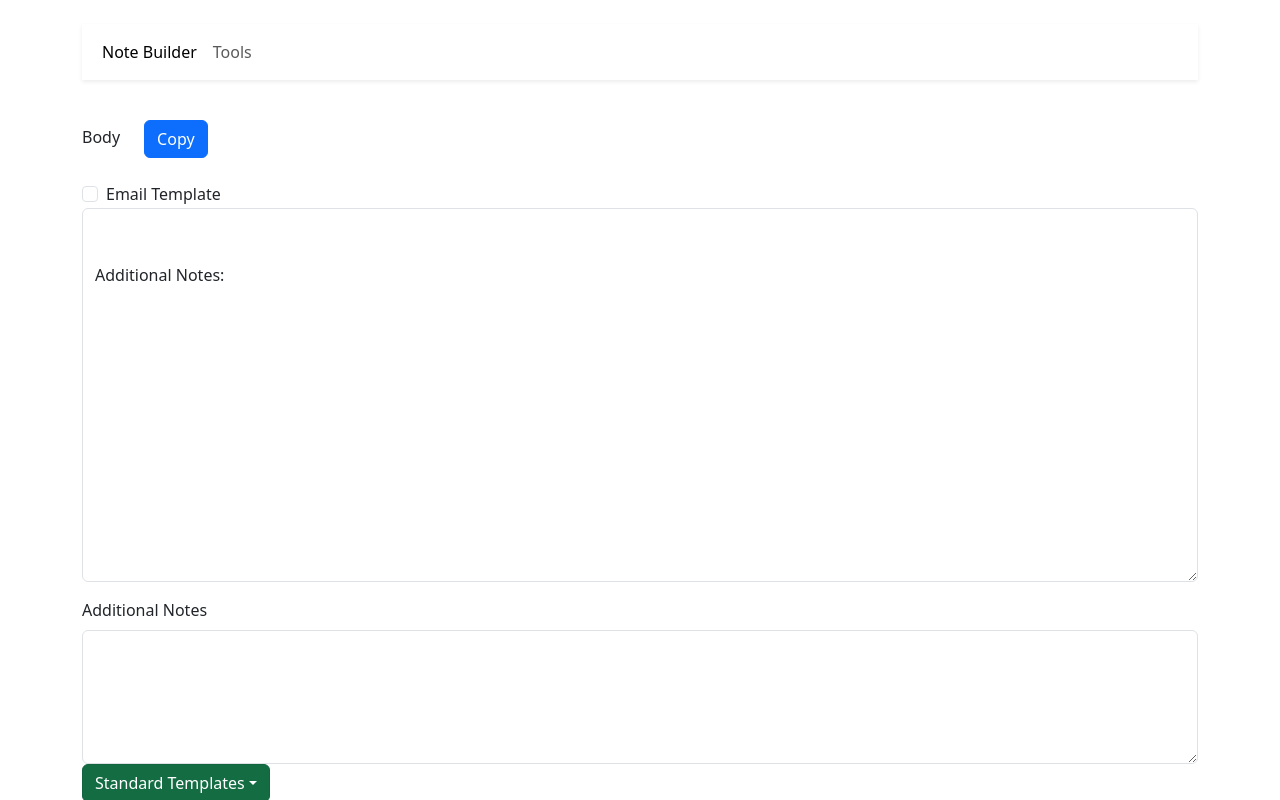
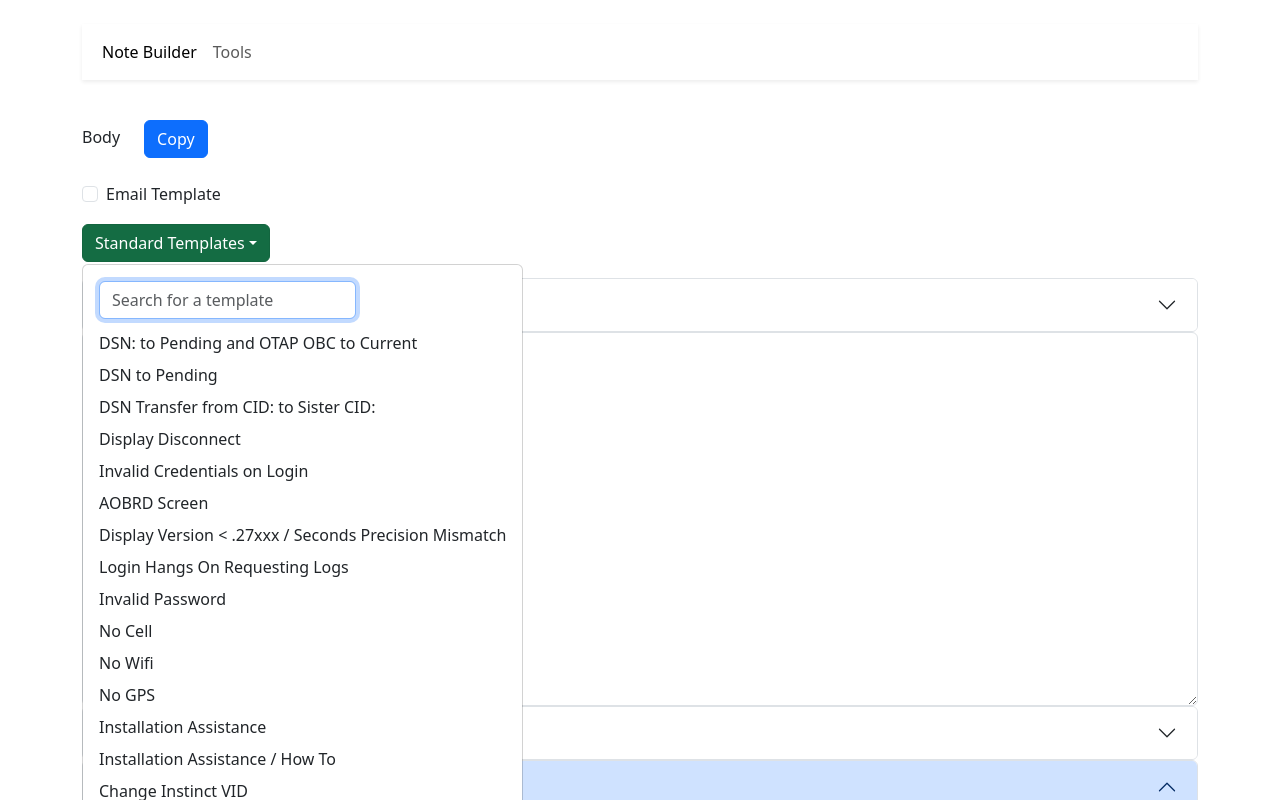
Before and after one commit to jhnh198/case-notes-react, a React (Vite) app: page / in a window 1280 px wide. Both pictures are taken after a click on the button "Standard Templates". Shown: the top 800 px of the page. Built offline with nearby package versions, Linux system fonts and the light colour scheme.

Commit message:
added contact controls, filter to templates and copy notification

```diff
--- a/src/components/NoteBuilder.tsx
+++ b/src/components/NoteBuilder.tsx
@@ -3,6 +3,7 @@ import { InitialCheckboxData } from '../data/InitialCheckboxData'
 import { useState } from 'react'
 import { Button } from 'react-bootstrap';
 import { StandardTemplates } from '../data/standard-templates';
+import "../styles/copy-notification.css";
 
 export default function NoteBuilder() {
   const [notes, setNotes] = useState({
@@ -13,6 +14,9 @@ export default function NoteBuilder() {
     additionalNotes: "Additional Notes:",
     additionalNotesBody: [],
   } as any);
+
+  const [value, setValue] = useState('');
+  const [showPopup, setShowPopup] = useState(false);
 
   const emailTemplateHeader = "Thank you for contacting Trimble Transportation. Please see below for case notes on your issue \n\n";
   const emailTemplateFooter = "Please reply to this email if you have any further questions or concerns. \n\n" + "Trimble Transportation";
@@ -46,6 +50,11 @@ export default function NoteBuilder() {
     textarea.select();
     document.execCommand('copy');
     document.body.removeChild(textarea);
+
+    setShowPopup(true);
+    setTimeout(() => {
+      setShowPopup(false);
+    }, 2000);
   };
 
   const handleTemplateNotes = (value: string) => {
@@ -60,11 +69,84 @@ export default function NoteBuilder() {
       <Form>
       <Form.Group controlId="markdown">
           <Form.Label>Body</Form.Label>
+
           <Button variant="primary m-4" onClick={copyToClipboard}>Copy</Button>
+
+          <div className="hover-div">
+          {showPopup && (
+            <div className="popup">
+              Copied to clipboard
+            </div>
+          )}
+          </div>
           <Form.Check >
             <Form.Check.Input type="checkbox" onChange={handleEmailChange}></Form.Check.Input>
             <Form.Check.Label>Email Template</Form.Check.Label>
           </Form.Check>
+
+          <Dropdown>
+        <Dropdown.Toggle className='my-3' variant="success" id="dropdown-basic">
+          Standard Templates
+        </Dropdown.Toggle>
+
+        <Dropdown.Menu>
+        <Form.Control
+          autoFocus
+          placeholder="Search for a template"
+          aria-label="Search for a template"
+          aria-describedby="basic-addon2"
+          className="mx-3 my-2 w-auto"
+          onChange={(e) => setValue(e.target.value)}
+          value={value}
+        />
+
+        {StandardTemplates.filter((template: any) => template.label.toLowerCase().includes(value.toLowerCase())).map((template: any) => {
+          return (
+            <Dropdown.Item key={template.id} onClick={() => handleTemplateNotes(template.id)}>
+              {template.label}
+            </Dropdown.Item>
+          );
+        })}
+        </Dropdown.Menu>
+      </Dropdown>
+
+      <Accordion>
+        <Accordion.Item eventKey="0">
+          <Accordion.Header>Contact Info</Accordion.Header>
+          <Accordion.Body>
+            <Form>
+              <Form.Group className="mb-3" controlId="exampleForm.ControlInput1">
+                <Form.Label>Email address</Form.Label>
+                <Form.Control type="email" placeholder="" />
+              </Form.Group>
+              <Form.Group className="mb-3" controlId="exampleForm.ControlInput1">
+                <Form.Label>Phone Number</Form.Label>
+                <Form.Control type="text" placeholder="" />
+              </Form.Group>
+              <Form.Group className="mb-3" controlId="exampleForm.ControlInput1">
+                <Form.Label>Company</Form.Label>
+                <Form.Control type="text" placeholder="" />
+              </Form.Group>
+              <Form.Group className="mb-3" controlId="exampleForm.ControlInput1">
+                <Form.Label>Company ID</Form.Label>
+                <Form.Control type="text" placeholder="" />
+              </Form.Group>
+              <Form.Group className="mb-3" controlId="exampleForm.ControlInput1">
+                <Form.Label>First Name</Form.Label>
+                <Form.Control type="text" placeholder="" />
+              </Form.Group>
+              <Form.Group className="mb-3" controlId="exampleForm.ControlInput1">
+                <Form.Label>Last Name</Form.Label>
+                <Form.Control type="text" placeholder="" />
+              </Form.Group>
+              <Form.Group className="mb-3" controlId="exampleForm.ControlInput1">
+                <Form.Label>Case Number</Form.Label>
+                <Form.Control type="text" placeholder="" />
+                </Form.Group>
+            </Form>
+            </Accordion.Body>
+          </Accordion.Item>
+      </Accordion>
 
           {/*readonly for the time being. Changing the field directly does not update the */}
           <Form.Control
@@ -73,28 +155,19 @@ export default function NoteBuilder() {
             readOnly
             value={`${notes.head}\n${notes.body.join('\n')}\n${notes.additionalNotes}\n${notes.additionalNotesBody.join('\n')}\n${notes.foot}`}
           />
-          <Form.Label className="mt-3">Additional Notes</Form.Label>
-          <Form.Control
-            value={notes.additionalNotesBody.join("\n")}
-            as="textarea"
-            rows={5}
-            onChange={handleAdditionalNotesChange}
-          />
-
-          <Dropdown>
-          <Dropdown.Toggle variant="success" id="dropdown-basic">
-            Standard Templates
-          </Dropdown.Toggle>
-          <Dropdown.Menu>
-            {StandardTemplates.map((template: any) => {
-              return (
-                <Dropdown.Item key={template.id} onClick={() => handleTemplateNotes(template.id)}>
-                  {template.label}
-                </Dropdown.Item>
-              );
-            })}
-          </Dropdown.Menu>
-        </Dropdown>
+         <Accordion>
+          <Accordion.Item eventKey="0">
+            <Accordion.Header>Additional Notes</Accordion.Header>
+            <Accordion.Body>
+              <Form.Control
+                value={notes.additionalNotes}
+                as="textarea"
+                rows={5}
+                onChange={(e) => setNotes({ ...notes, additionalNotes: e.target.value })}
+              />
+            </Accordion.Body>
+          </Accordion.Item>
+        </Accordion>
 
       </Form.Group>
         <Accordion defaultActiveKey="0">
--- a/src/data/standard-templates.ts
+++ b/src/data/standard-templates.ts
@@ -1,5 +1,5 @@
 /*
-Sturcture of a template:
+Structure of a template:
 
 id: "",
 label: "",
--- /dev/null
+++ b/src/styles/copy-notification.css
@@ -0,0 +1,16 @@
+
+.hover-div{
+  visibility: hidden;
+width: 160px;
+background-color: #555;
+color: #fff;
+text-align: center;
+border-radius: 6px;
+padding: 8px 0;
+position: absolute;
+z-index: 1;
+left: 52%;
+margin-left: -80px;
+top: 8%;
+
+}
```
